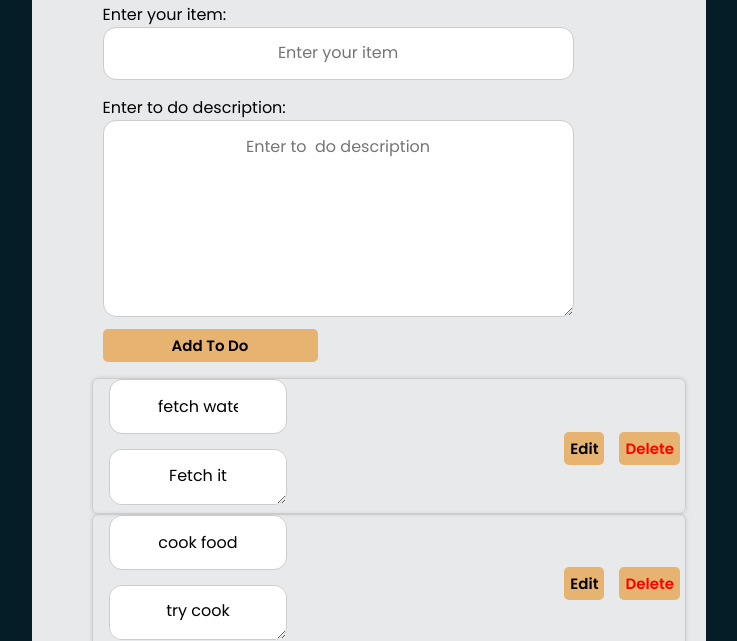
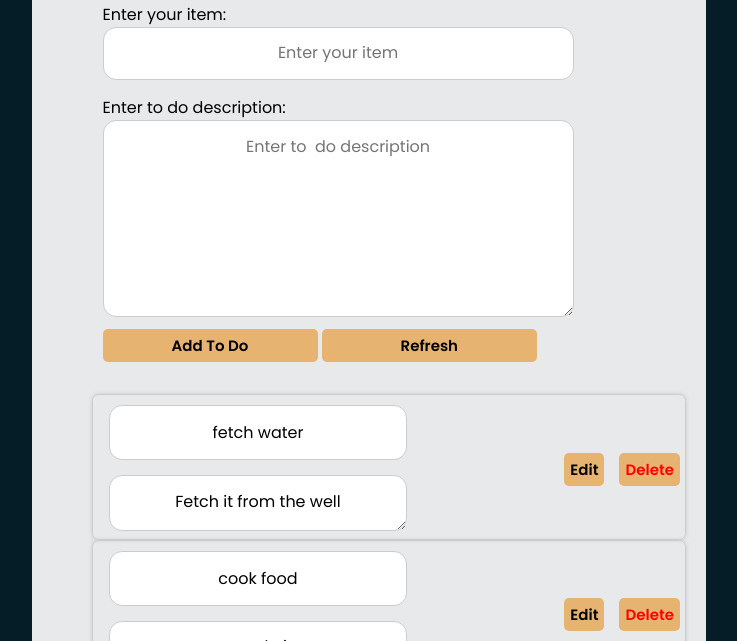
Before and after one commit to Prince95-cmd/To-Do, a plain HTML site: page index.html in a window 1280 px wide. Shown: the part 159-800 px from the top of the page, without its empty margins (271-1008 px from the left). Drawn offline with Linux system fonts and the light colour scheme.

Commit message:
first commit

```diff
--- a/Assets/JS/index.js
+++ b/Assets/JS/index.js
@@ -11,9 +11,10 @@ window.addEventListener("DOMContentLoaded", (event) => {
     { nameOfTask: "Code", taskDescription: "Code for at least five hours" }
   ];
 
+  const messageElement = document.getElementById("message");
   const addTodo = () => {
     if (taskName.value === "" || taskDescription.value === "") {
-      alert("Please fill this form!");
+      messageElement.textContent = "Aww! Aww!! Please fill in both fields";
       return;
     }
 
@@ -67,10 +68,11 @@ window.addEventListener("DOMContentLoaded", (event) => {
       inputContainer.style.width = "350px";
 
       // Set width and height for input fields
-      taskNameInput.style.width = "80px";
+      taskNameInput.style.width = "200px";
       taskNameInput.style.height = "50px";
-      taskDescInput.style.width = "80px";
+      taskDescInput.style.width = "200px";
       taskDescInput.style.height = "50px";
+      taskNameInput.style.marginTop="10px"
 
       // Set margin or padding to reduce the gap between input fields and buttons
       deleteBtn.style.marginRight = "5px";
--- a/index.html
+++ b/index.html
@@ -36,6 +36,9 @@
         ></textarea>
         <br />
         <button id="add-todo">Add To Do</button>
+        <button onclick="window.location.reload();">Refresh</button>
+
+        <p id="message"></p>
       </div>
       <ul id="lists"></ul>
     </main>
```
